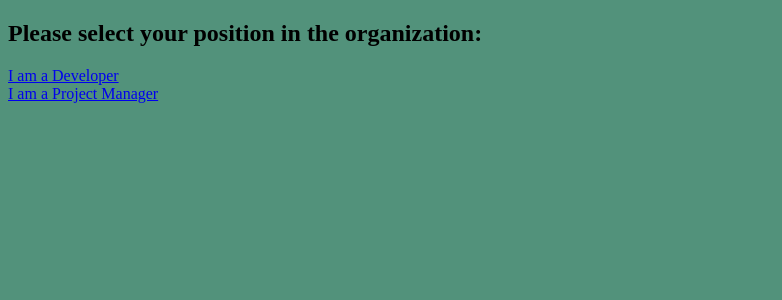
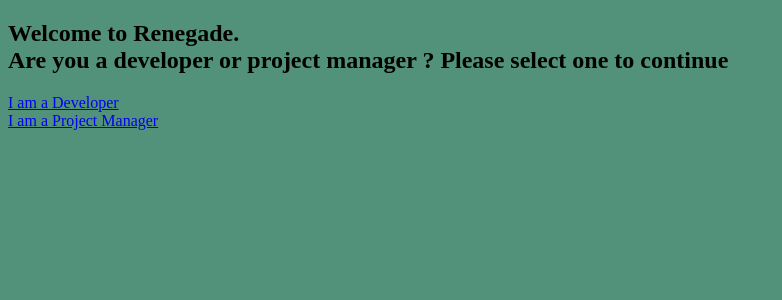
Before and after one commit to Patrick-Njiru/renegade, a React (Create React App) app in the folder client/: page / in a window 1280 px wide. Shown: the top 300 px of the page, without its empty margins (0-782 px from the left). Built offline with nearby package versions, Linux system fonts and the light colour scheme.

Commit message:
Modify file.

```diff
--- a/client/src/components/Home.js
+++ b/client/src/components/Home.js
@@ -6,7 +6,7 @@
   return (
     <div id='homepage'>
       <h2>
-        Please select your position in the organization: <br />
+        Welcome to Renegade. <br /> Are you a developer or project manager ? Please select one to continue <br />
       </h2>
       <NavLink to='/login/developer'>I am a Developer</NavLink> <br />
       <NavLink to='/login/project_manager'>I am a Project Manager</NavLink>
```
